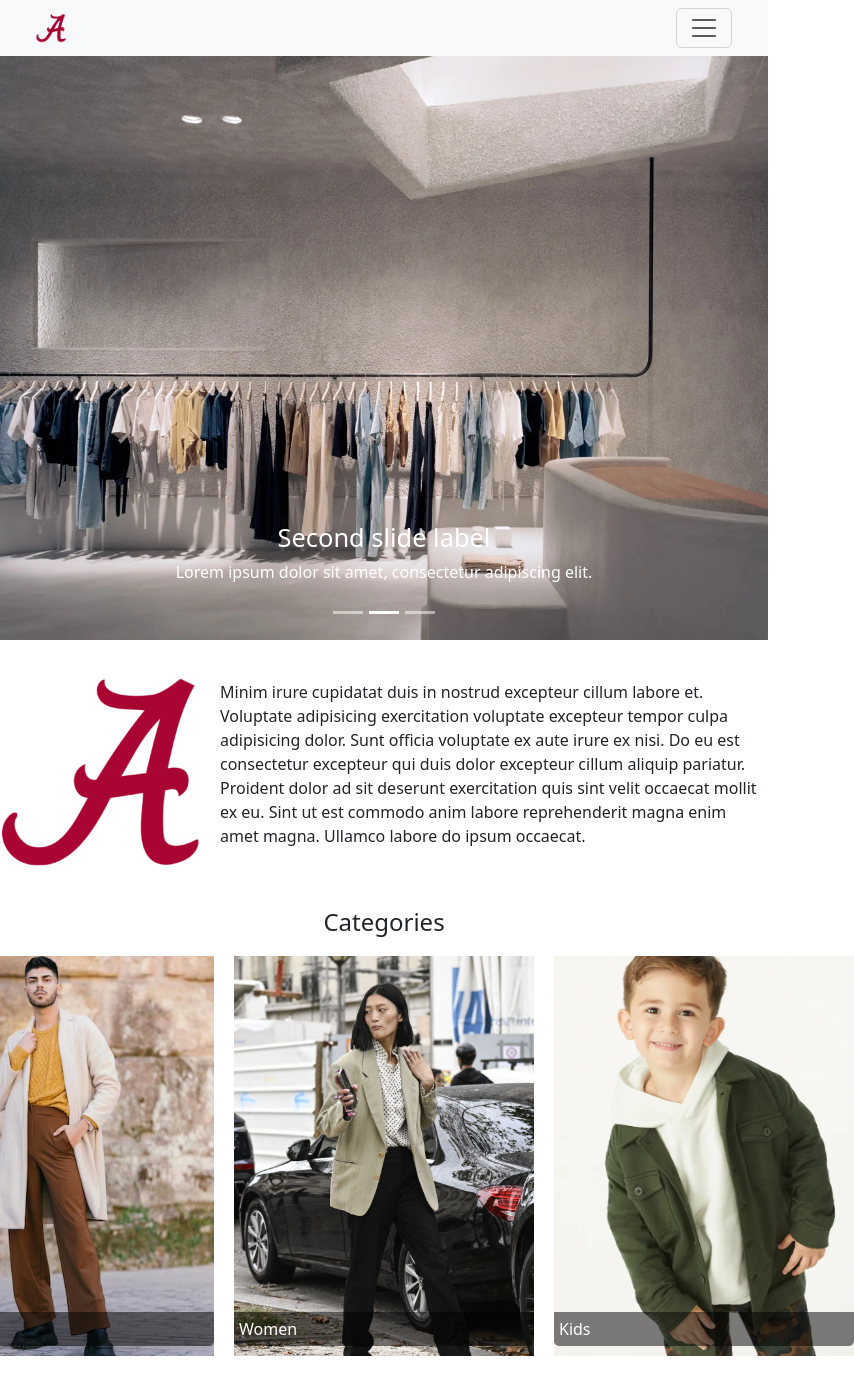
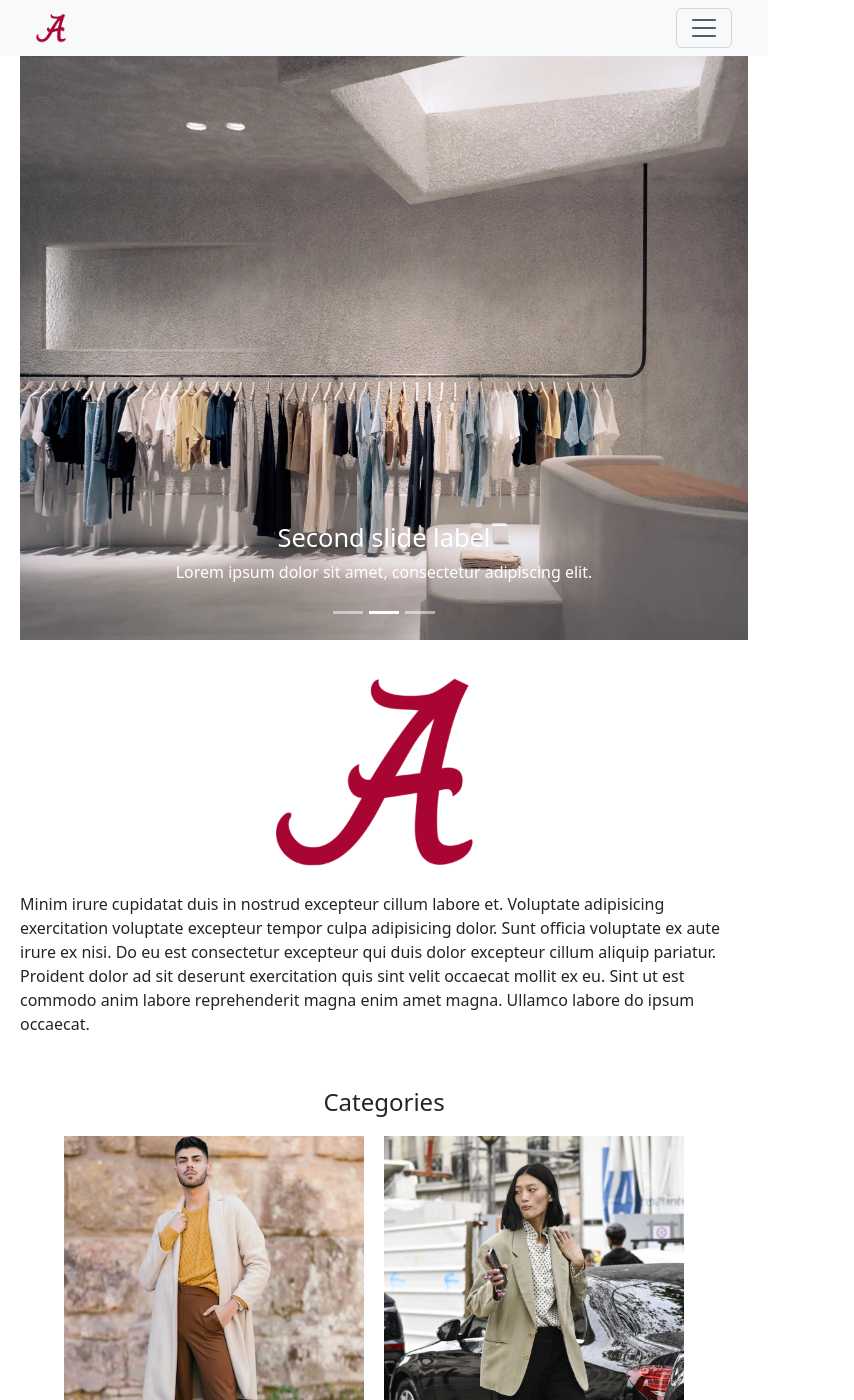
Before and after one commit to trplx666/react-web, a React (Create React App) app in the folder frontend/: page / in a window 768 px wide. Shown: the top 1400 px of the page, 854 px wide, since content can reach past the window. Built offline with nearby package versions, Linux system fonts and the light colour scheme.

Commit message:
adaptive home page

```diff
--- a/frontend/src/App.js
+++ b/frontend/src/App.js
@@ -3,7 +3,7 @@
 import Header from './Components/Header/Header';
 import Footer from './Components/Footer/Footer.js'
 import { BrowserRouter as Router, Routes, Route } from 'react-router-dom';
-import { Home } from './Pages/Home/Home.js';
+import Home  from './Pages/Home/Home.js';
 import { Men } from './Pages/Men/Men.js';
 import { Women } from './Pages/Women/Women.js';
 import { Kids } from './Pages/Kids/Kids.js';
--- a/frontend/src/Pages/Home/Home.js
+++ b/frontend/src/Pages/Home/Home.js
@@ -3,16 +3,17 @@
 import AboutBlock from './categories/aboutblock/AboutBlock';
 import ClothingCategories from './categories/clothingcategories/ClothingCategories';
 
-
-export const Home = () => (
-  <div>
+const Home = () => (
+  <div style={{ padding: '0 20px' }}>
     <Slider />
     <div style={{ marginTop: '32px' }}>
       <AboutBlock />
     </div>
-    <div className ='text-center'style={{ marginTop: '32px' }}>
-    <p style={{ fontSize: '24px' }}>Categories</p>
-  </div>
-  <ClothingCategories />
+    <div className='text-center' style={{ marginTop: '32px' }}>
+      <p style={{ fontSize: '24px' }}>Categories</p>
+    </div>
+    <ClothingCategories />
   </div>
 );
+
+export default Home;
--- a/frontend/src/Pages/Home/categories/aboutblock/AboutBlock.css
+++ b/frontend/src/Pages/Home/categories/aboutblock/AboutBlock.css
@@ -15,3 +15,15 @@
   max-width: 200px;
   margin-right: 20px;
 }
+
+
+@media screen and (max-width: 768px) {
+  .about-block {
+    flex-direction: column;
+    align-items: center;
+  }
+
+  .image {
+    margin-bottom: 20px;
+  }
+}
--- a/frontend/src/Pages/Home/categories/clothingcategories/ClothingCategories.css
+++ b/frontend/src/Pages/Home/categories/clothingcategories/ClothingCategories.css
@@ -1,20 +1,21 @@
 .clothing-container {
   display: flex;
-    justify-content: center;
+  flex-direction: column;
+  align-items: center;
 }
 
-
 .clothing-image {
-    width: 300px; /* Увеличиваем ширину изображений */
-    height: 400px; /* Увеличиваем высоту изображений */
+  width: 300px;
+  height: 400px;
   object-fit: cover;
+  margin-bottom: 20px;
 }
-
-
 
 .clothing-image-container {
   position: relative;
-    margin: 0 10px; /* Внешний отступ между изображениями */
+  width: 100%;
+  max-width: 300px;
+  margin-bottom: 20px;
 }
 
 .image-alt {
@@ -26,3 +27,16 @@
   background-color: rgba(201, 40, 40, 0.8);
   border-radius: 5px;
 }
+
+@media screen and (min-width: 768px) {
+  .clothing-container {
+    flex-direction: row;
+    justify-content: center;
+    align-items: flex-start;
+    flex-wrap: wrap;
+  }
+
+  .clothing-image-container {
+    margin-right: 20px;
+  }
+}
```
Also changed, not shown: frontend/src/Pages/Home/Home.css (deleted). Lines whose indentation alone changed are shown as unchanged.
